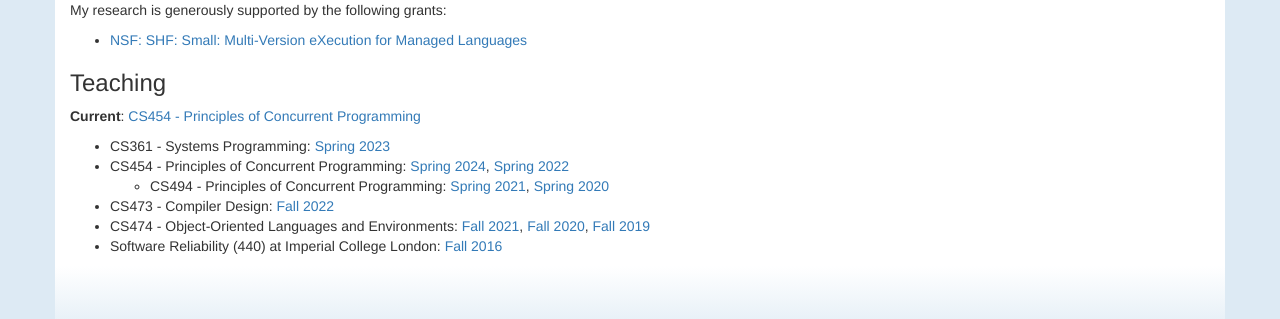
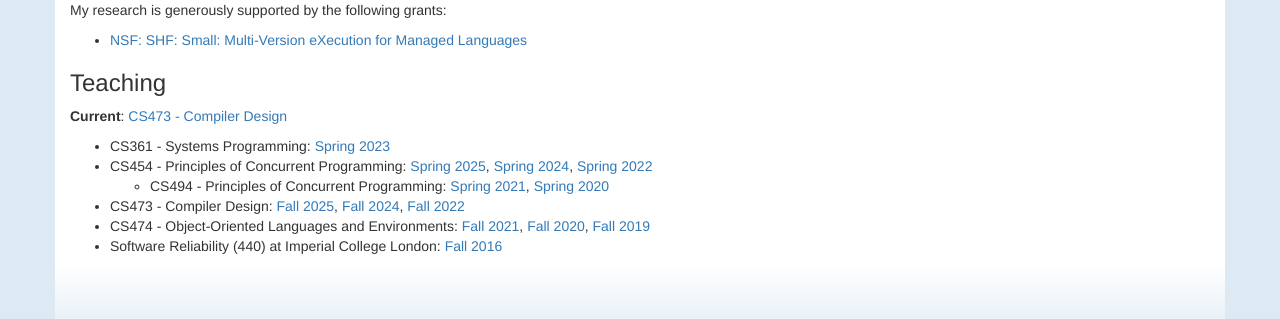
Before and after one commit to luisggpina/personal-website, a Jekyll site: the page built from index.md, in a window 1280 px wide. Shown: the part 1980-2299 px from the top of the page. Built offline with Jekyll 4.4.1, drawn with Linux system fonts in a browser that asks for light colours; nearby versions of some CDN libraries; some web fonts are replaced.

Commit message:
Updated teaching

```diff
--- a/index.md
+++ b/index.md
@@ -123,11 +123,11 @@ My research is generously supported by the following grants:
 
 ### Teaching
 
-**Current**: [CS454 - Principles of Concurrent Programming](https://cs474-uic.github.io/cs454-s24-site/)
+**Current**: [CS473 - Compiler Design](https://cs474-uic.github.io/cs473-f25-site/)
 
 * CS361 - Systems Programming: [Spring 2023](https://cs474-uic.github.io/cs361-s23-site/)
-* CS454 - Principles of Concurrent Programming: [Spring 2024](https://cs474-uic.github.io/cs454-s24-site/), [Spring 2022](https://cs474-uic.github.io/cs454-spring2022-site/)
+* CS454 - Principles of Concurrent Programming: [Spring 2025](https://cs474-uic.github.io/cs454-s25-site/), [Spring 2024](https://cs474-uic.github.io/cs454-s24-site/), [Spring 2022](https://cs474-uic.github.io/cs454-spring2022-site/)
     * CS494 - Principles of Concurrent Programming: [Spring 2021](https://cs474-uic.github.io/cs494-spring2021-site/), [Spring 2020](https://luisggpina.github.io/cs494-s20-site/)
-* CS473 - Compiler Design: [Fall 2022](https://cs474-uic.github.io/cs473-f22-site/)
+* CS473 - Compiler Design: [Fall 2025](https://cs474-uic.github.io/cs473-f25-site/), [Fall 2024](https://cs474-uic.github.io/cs473-f24-site/), [Fall 2022](https://cs474-uic.github.io/cs473-f22-site/)
 * CS474 - Object-Oriented Languages and Environments: [Fall 2021](https://cs474-uic.github.io/cs474-fall2021-site/), [Fall 2020](https://cs474-uic.github.io/cs474-fall2020-site/), [Fall 2019](https://luisggpina.github.io/cs474-2019-site/)
 * Software Reliability (440) at Imperial College London: [Fall 2016](http://multicore.doc.ic.ac.uk/SoftwareReliability/2016-2017/)
```
